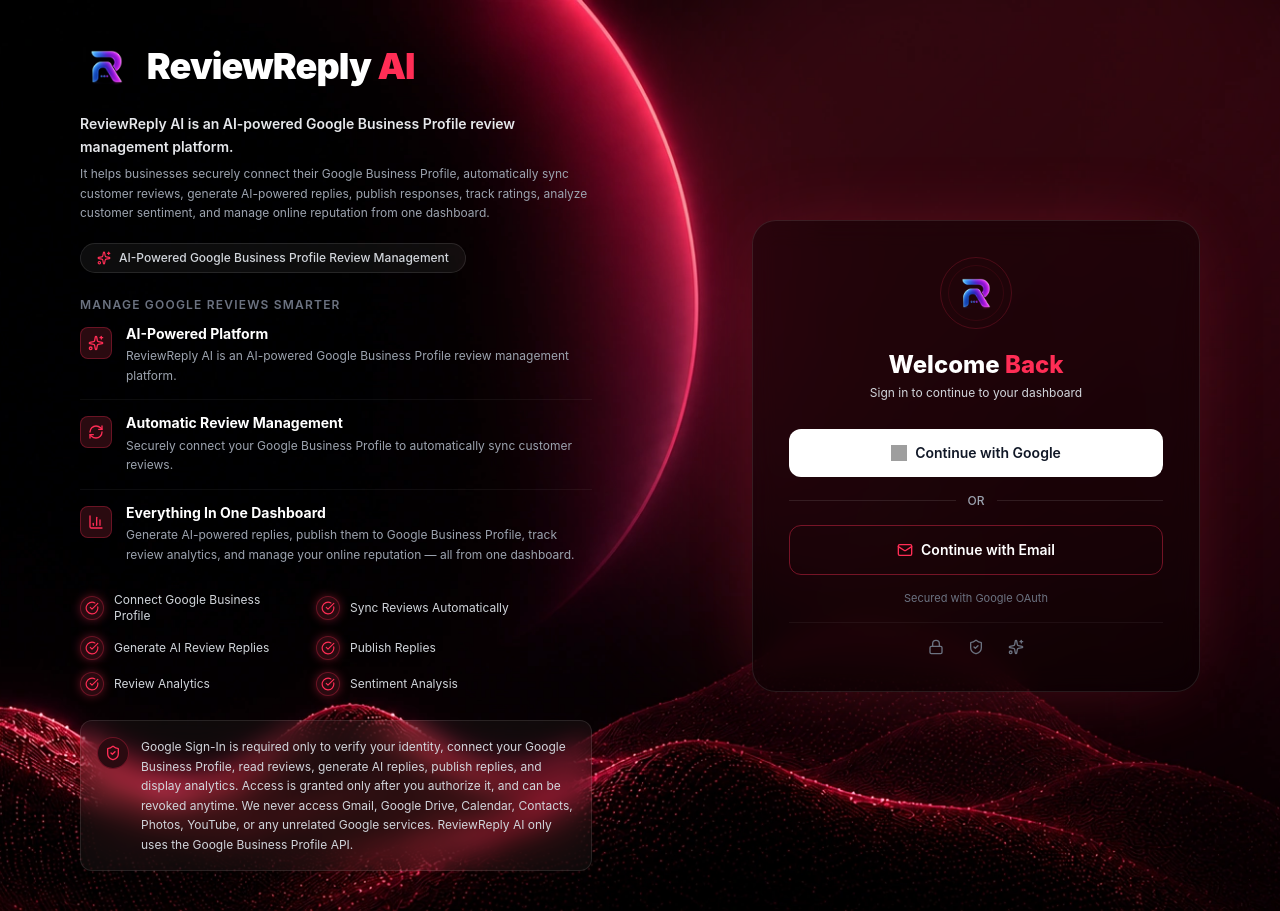
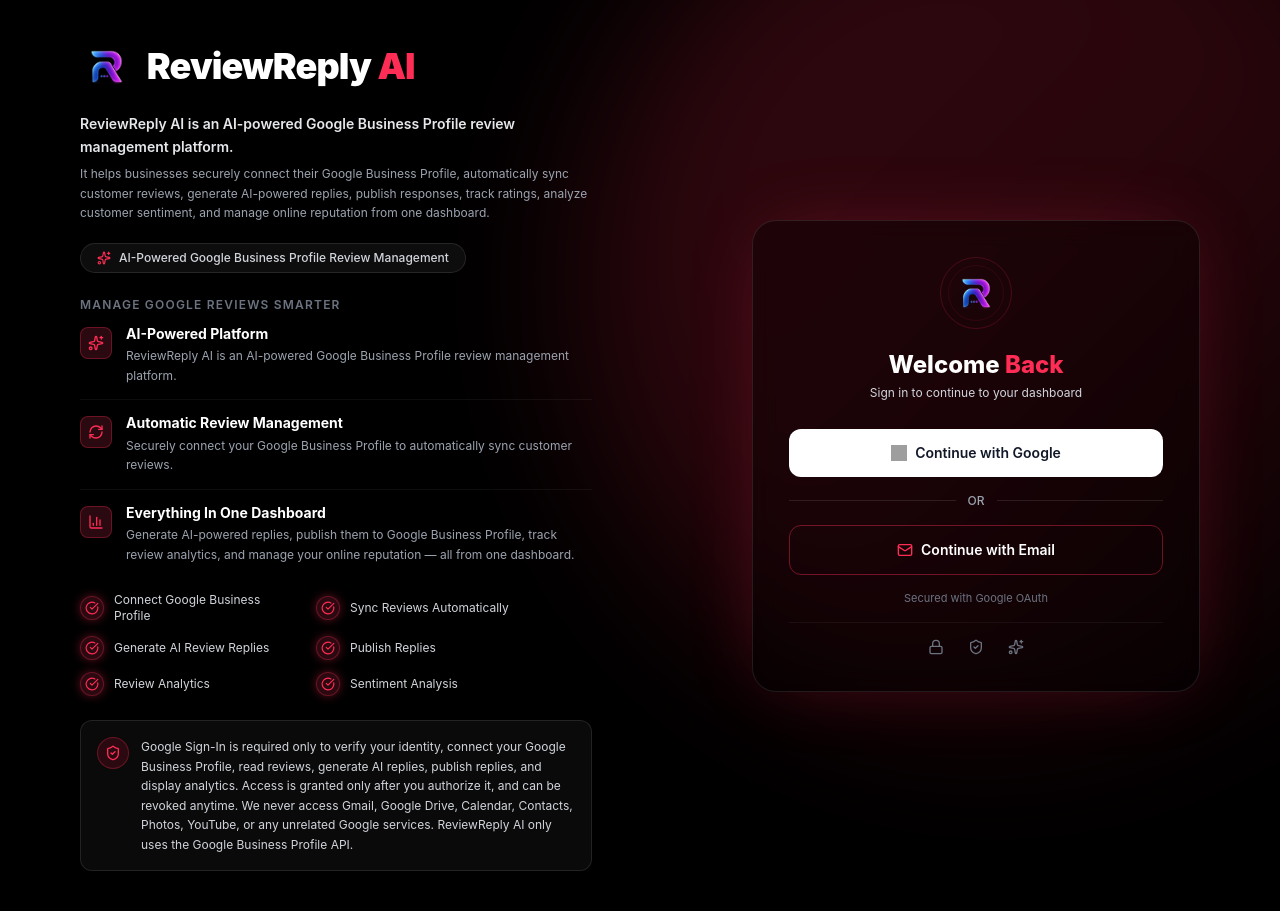
Before and after one commit to afnankhan123456/reviewreply-ai, a Next.js app: page /login in a window 1280 px wide. Built offline with nearby package versions, Linux system fonts and the light colour scheme; grey boxes are pictures that could not be loaded.

Commit message:
Update LoginUI.tsx

```diff
--- a/components/LoginUI.tsx
+++ b/components/LoginUI.tsx
@@ -1,3 +1,4 @@
+import Image from "next/image";
 import GoogleSignInButton from "@/app/components/GoogleSignInButton";
 import {
   ShieldCheck,
@@ -71,10 +72,15 @@ function LoginHero() {
       `}</style>
 
       {/* ✅ MOBILE HERO (below md) — everything visible without scrolling */}
-      <div
-        className="flex md:hidden min-h-screen flex-col justify-center relative bg-black bg-no-repeat bg-cover bg-top px-5 py-6"
-        style={{ backgroundImage: "url('/main-ph.webp')" }}
-      >
+      <div className="flex md:hidden min-h-screen flex-col justify-center relative bg-black px-5 py-6">
+        <Image
+          src="/main-ph.webp"
+          alt=""
+          fill
+          priority
+          sizes="100vw"
+          className="object-cover object-top -z-10"
+        />
         <div className="flex flex-col items-center text-center">
           <div className="flex items-center gap-2.5 mb-2.5">
             <img src="/ai-logo.png" alt="ReviewReply AI logo" className="w-11 h-11 object-contain" />
@@ -185,10 +191,15 @@ function LoginHero() {
       </div>
 
       {/* ✅ DESKTOP HERO (md and above) — everything visible without scrolling */}
-      <div
-        className="hidden md:flex min-h-screen flex-col justify-center relative bg-black overflow-hidden bg-no-repeat bg-cover bg-bottom px-10 lg:px-20 py-10"
-        style={{ backgroundImage: "url('/main-BG.webp')" }}
-      >
+      <div className="hidden md:flex min-h-screen flex-col justify-center relative bg-black overflow-hidden px-10 lg:px-20 py-10">
+        <Image
+          src="/main-BG.webp"
+          alt=""
+          fill
+          priority
+          sizes="100vw"
+          className="object-cover object-bottom -z-10"
+        />
         <div className="absolute -top-40 right-[-200px] w-[900px] h-[900px] rounded-full bg-gradient-to-br from-[#ff2d55] via-[#c81e3a] to-transparent opacity-20 blur-[80px] pointer-events-none" />
 
         <div className="relative z-10 grid xl:grid-cols-[1.15fr_0.9fr] gap-14 items-center max-w-6xl mx-auto w-full">
```
